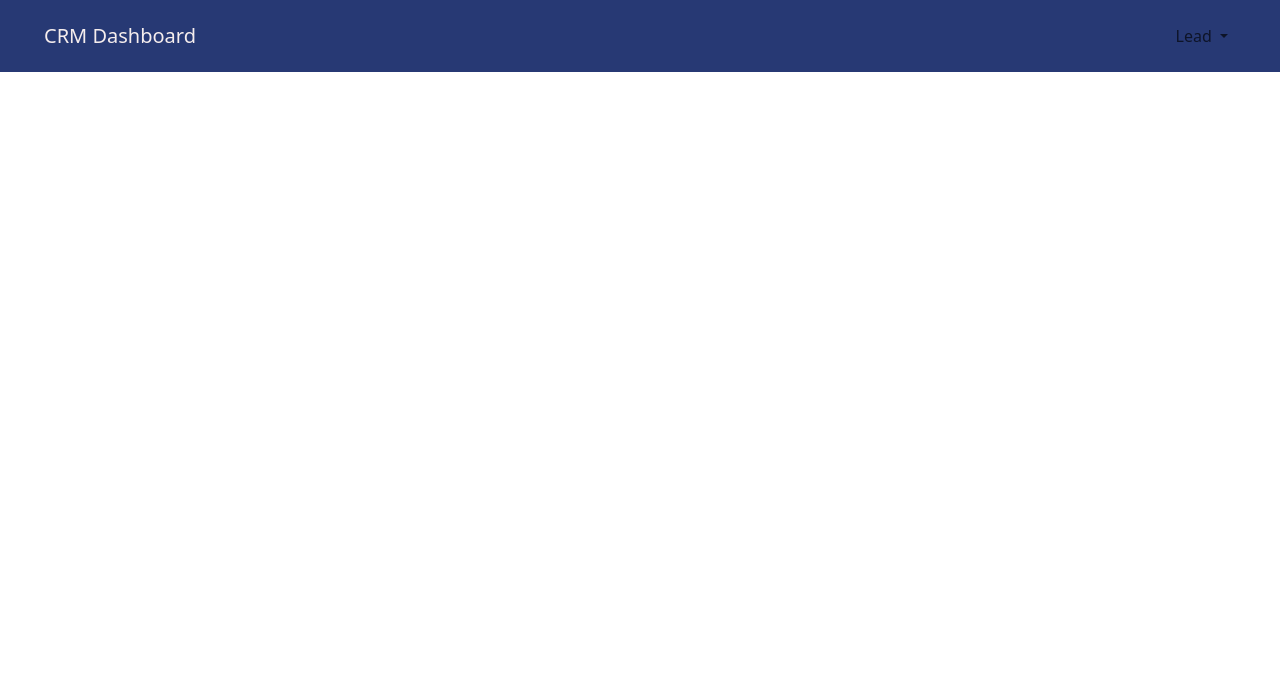
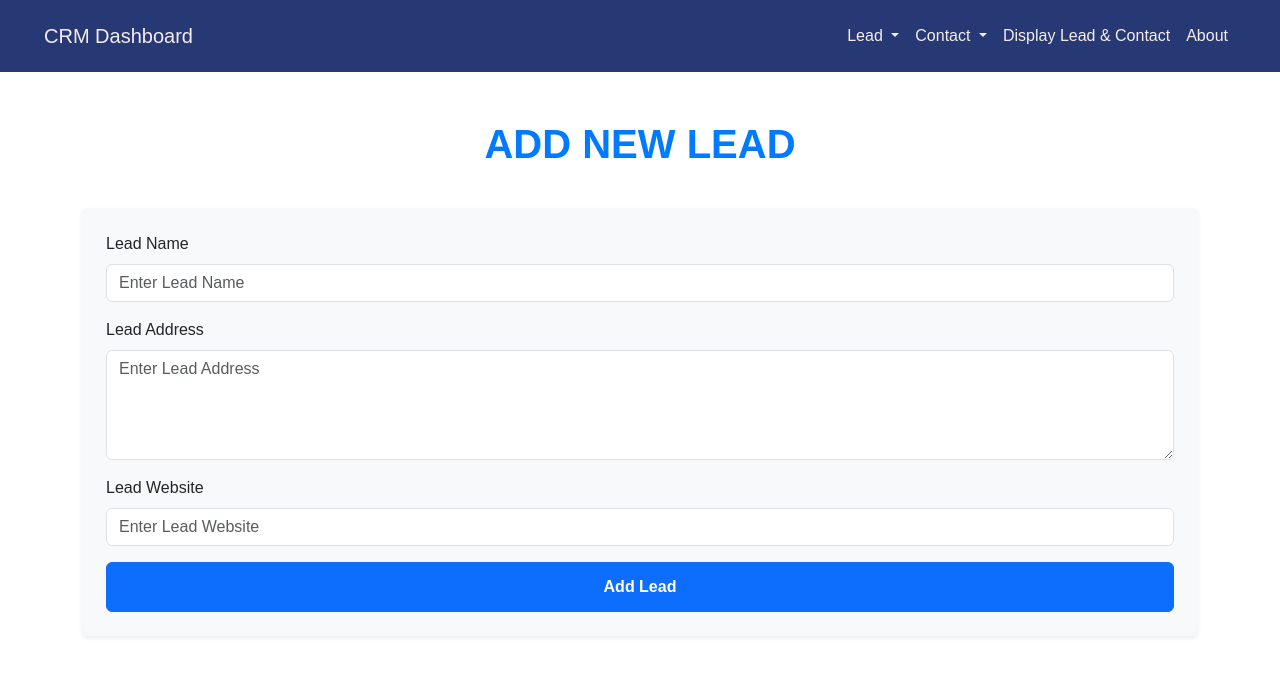
Before and after one commit to TusharCSE35/CRM_PHP_API_Project, a PHP site: page /public/lead_add.html in a window 1280 px wide. Shown: the top 676 px of the page. Run offline with PHP 8.4, Linux system fonts and the light colour scheme.

Commit message:
added some

```diff
--- a/frontend/assets/css/lead_add.css
+++ b/frontend/assets/css/lead_add.css
@@ -0,0 +1,43 @@
+body{
+    font-family: 'Arial', sans-serif;
+    background-color: white;
+}
+
+h1 {
+    text-align: center;
+    margin-bottom: 40px;
+    color: #007bff; /* Bootstrap Primary Color */
+    text-transform: uppercase;
+    font-weight: bold;
+}
+
+button.btn-primary {
+    padding: 12px;
+    font-size: 16px;
+    font-weight: bold;
+}
+
+
+@media (max-width: 768px) {
+    .container {
+        padding-left: 15px;
+        padding-right: 15px;
+    }
+
+    h1 {
+        font-size: 1.5rem;
+    }
+
+    .form-control {
+        font-size: 14px;
+    }
+
+    button.btn-primary {
+        font-size: 14px;
+    }
+}
+
+.modal-header{
+    background-color:#007bff;
+    color: white;
+}
--- a/frontend/assets/css/navbar.css
+++ b/frontend/assets/css/navbar.css
@@ -1,22 +1,14 @@
-/* .navbar {
-    background-color: #273974;
-    padding: 1rem 2rem;
-}
-
-.navbar a.navbar-brand,
-.navbar a.nav-link {
-    color: #f5eded !important;
-}
-
-.navbar a.nav-link:hover {
-    color: #706f6f !important;
-} */
 
 .navbar{
     background-color: #273974;
     padding: 1rem 2rem;
 }
 
-.navbar a.navbar-brand{
+.navbar a.navbar-brand,
+.navbar a.nav-link{
     color: #f5eded;
 }
+
+.navbar a.nav-link:hover{
+    color: #706f6f !important;
+}
--- a/frontend/assets/js/lead/lead_add.js
+++ b/frontend/assets/js/lead/lead_add.js
@@ -0,0 +1,43 @@
+document.addEventListener("DOMContentLoaded", function(){
+    const form = document.getElementById("leadAddForm");
+
+    form.addEventListener("submit", function(e){
+        e.preventDefault();
+
+        const name = document.getElementById("name").value;
+        const address = document.getElementById("address").value;
+        const website = document.getElementById("website").value;
+
+        if(name && address && website){
+            const leadData = {
+                name: name,
+                address: address,
+                website: website,
+            };
+
+            fetch("http://localhost:8000/backend/api/lead/lead_add.php", {
+                method: "POST",
+                headers: {
+                    "Content-Type": "application/json",
+                },
+                body: JSON.stringify(leadData),
+            })
+            .then(function(response){
+                return response.json();
+            })
+            .then(function(result){
+                if(result.message === "Lead added successfully"){
+                    alert("Lead added successfully!");
+                    form.reset();
+                } else {
+                    alert("Error: " + result.message);
+                }
+            })
+            .catch(function(error){
+                alert("Error adding lead: " + error);
+            });
+        } else {
+            alert("Please fill all fields!");
+        }
+    });
+});
--- a/frontend/public/lead_add.html
+++ b/frontend/public/lead_add.html
@@ -3,30 +3,79 @@
 <head>
     <meta charset="UTF-8">
     <meta name="viewport" content="width=device-width, initial-scale=1.0">
-    <title>Add Lead</title>
+    <title>Lead Add</title>
+
     <link href="https://cdn.jsdelivr.net/npm/bootstrap@5.3.0-alpha1/dist/css/bootstrap.min.css" rel="stylesheet">
     <link rel="stylesheet" href="../assets/css/lead_add.css">
     <link rel="stylesheet" href="../assets/css/navbar.css">
 </head>
 <body>
     <!-- Navbar -->
-    <div class="navbar navbar-expand-lg navbar-light">
+    <nav class="navbar navbar-expand-lg navbar-light">
         <div class="container-fluid">
-            <a class="navbar-brand" href="index.html">CRM Dashboard</a>
+            <a class="navbar-brand" href="index.php">CRM Dashboard</a>
             <button class="navbar-toggler" type="button" data-bs-toggle="collapse" data-bs-target="#navbarNav" aria-controls="navbarNav" aria-expanded="false" aria-label="Toggle navigation">
                 <span class="navbar-toggler-icon"></span>
             </button>
-
             <div class="collapse navbar-collapse" id="navbarNav">
                 <ul class="navbar-nav ms-auto">
+
                     <li class="nav-item dropdown">
                         <a class="nav-link dropdown-toggle" href="#" id="navbarLead" role="button" data-bs-toggle="dropdown" aria-expanded="false">
                             Lead
                         </a>
+                        <ul class="dropdown-menu" aria-labelledby="navbarLead">
+                            <li><a class="dropdown-item" href="lead_add.html">Add Lead</a></li>
+                            <li><a class="dropdown-item" href="lead_search.html">Search Lead</a></li>
+                            <li><a class="dropdown-item" href="lead_display.html">Display Lead</a></li>
+                        </ul>
                     </li>
+
+                    <li class="nav-item dropdown">
+                        <a class="nav-link dropdown-toggle" href="#" id="navbarContact" role="button" data-bs-toggle="dropdown" aria-expanded="false">
+                            Contact
+                        </a>
+                        <ul class="dropdown-menu" aria-labelledby="navbarContact">
+                            <li><a class="dropdown-item" href="contact_add.html">Add Contact</a></li>
+                            <li><a class="dropdown-item" href="contact_search.html">Search Contact</a></li>
+                            <li><a class="dropdown-item" href="contact_display.html">Display Contact</a></li>
+                        </ul>
+                    </li>
+
+                    <li class="nav-item"><a class="nav-link" href="lead_contact_display.html">Display Lead & Contact</a></li>
+
+                    <li class="nav-item"><a class="nav-link" href="about.html">About</a></li>
                 </ul>
             </div>
         </div>
+    </nav>
+
+    <!-- Add Lead Body -->
+    <div class="container mt-5">
+        <h1 class="text-center">Add New Lead</h1>
+
+        <form id="leadAddForm" class="bg-light p-4 rounded shadow-sm">
+            <div class="mb-3">
+                <label for="name" class="form-label">Lead Name</label>
+                <input type="text" id="name" name="name" class="form-control" placeholder="Enter Lead Name" required>
+            </div>
+
+            <div class="mb-3">
+                <label for="address" class="form-label">Lead Address</label>
+                <textarea id="address" name="address" class="form-control" rows="4" placeholder="Enter Lead Address" required></textarea>
+            </div>
+
+            <div class="mb-3">
+                <label for="website" class="form-label">Lead Website</label>
+                <input type="url" id="website" name="website" class="form-control" placeholder="Enter Lead Website" required>
+            </div>
+
+            <button type="submit" class="btn btn-primary w-100">Add Lead</button>
+        </form>
     </div>
+
+
+    <script src="../assets/js/lead/lead_add.js"></script>
+    <script src="https://cdn.jsdelivr.net/npm/bootstrap@5.3.0-alpha1/dist/js/bootstrap.bundle.min.js"></script>
 </body>
 </html>
```
Also changed, not shown: backend/api/lead/lead_add.php (+27 -0 lines), backend/classes/crm.php (+15 -0 lines), backend/config/database.php (+23 -0 lines), backend/index.php (added, +52 -0 lines), backend/model/lead.php (added, +27 -0 lines), frontend/assets/css/lead_display.css (+68 -0 lines), frontend/assets/js/lead/lead_display.js (+43 -0 lines), frontend/public/lead_display.html (+75 -0 lines), backend/classes/contact.php (deleted), backend/classes/lead.php (deleted), backend/model/contact.php (added), backend/model/contact_controller.php (deleted), backend/model/lead_controller.php (deleted), frontend/public/index.html (line endings or trailing spaces).
